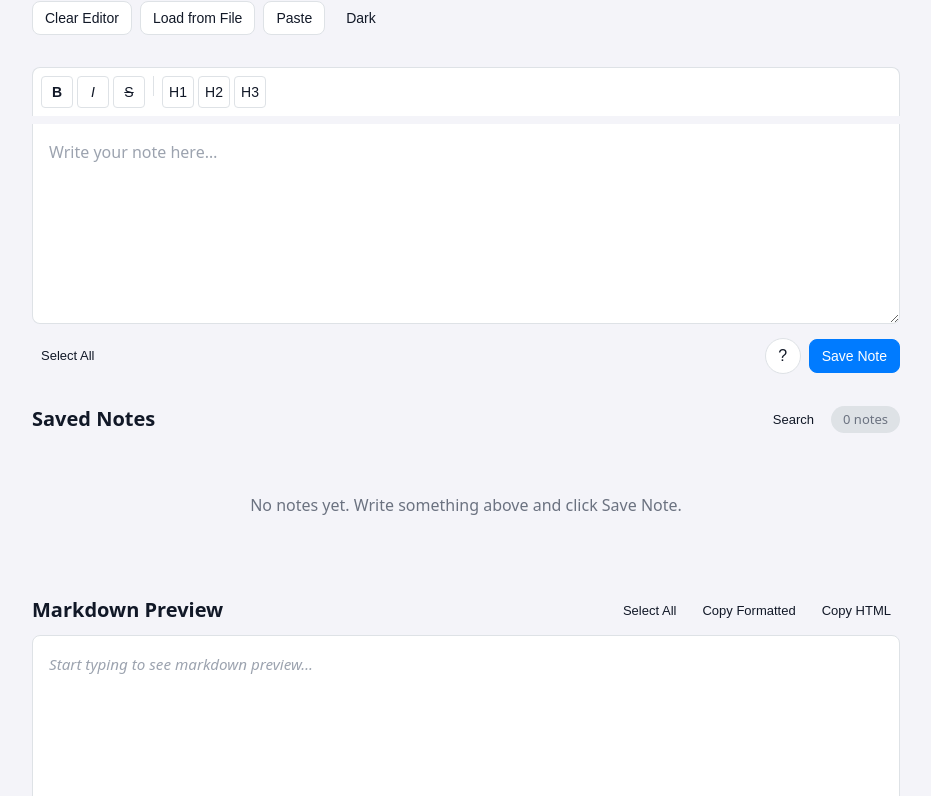
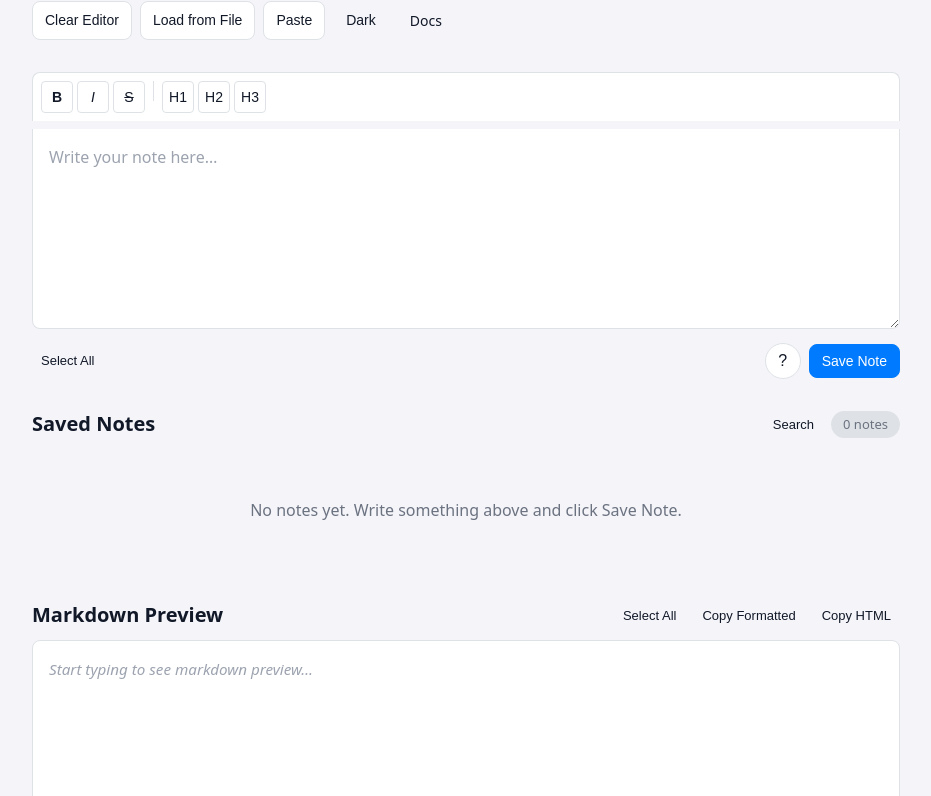
Before and after one commit to toddwmac/my-notes-app, a website built with Vite: page index.html in a window 1280 px wide. Shown: the part 77-873 px from the top of the page, without its empty margins (174-1105 px from the left). Built offline with nearby package versions, Linux system fonts and the light colour scheme.

Commit message:
Add Docs link in header pointing to GitHub README

```diff
--- a/index.html
+++ b/index.html
@@ -21,6 +21,7 @@
         <input type="file" id="file-input" accept=".txt,.md" hidden aria-hidden="true" />
         <button id="paste-btn" class="btn btn--secondary" aria-label="Paste from clipboard">Paste</button>
         <button id="dark-mode-toggle" class="btn btn--ghost" aria-label="Toggle dark mode" aria-pressed="false">Dark</button>
+        <a href="https://github.com/toddwmac/my-notes-app#readme" class="btn btn--ghost" target="_blank" rel="noopener" aria-label="View source code and documentation">Docs</a>
       </div>
     </header>
 
--- a/src/style.css
+++ b/src/style.css
@@ -192,6 +192,7 @@ h3 {
   font-weight: 500;
   cursor: pointer;
   border: 1px solid transparent;
+  text-decoration: none;
   transition: background-color var(--transition-fast), border-color var(--transition-fast), transform var(--transition-fast);
   touch-action: manipulation;
   background-color: transparent;
```
